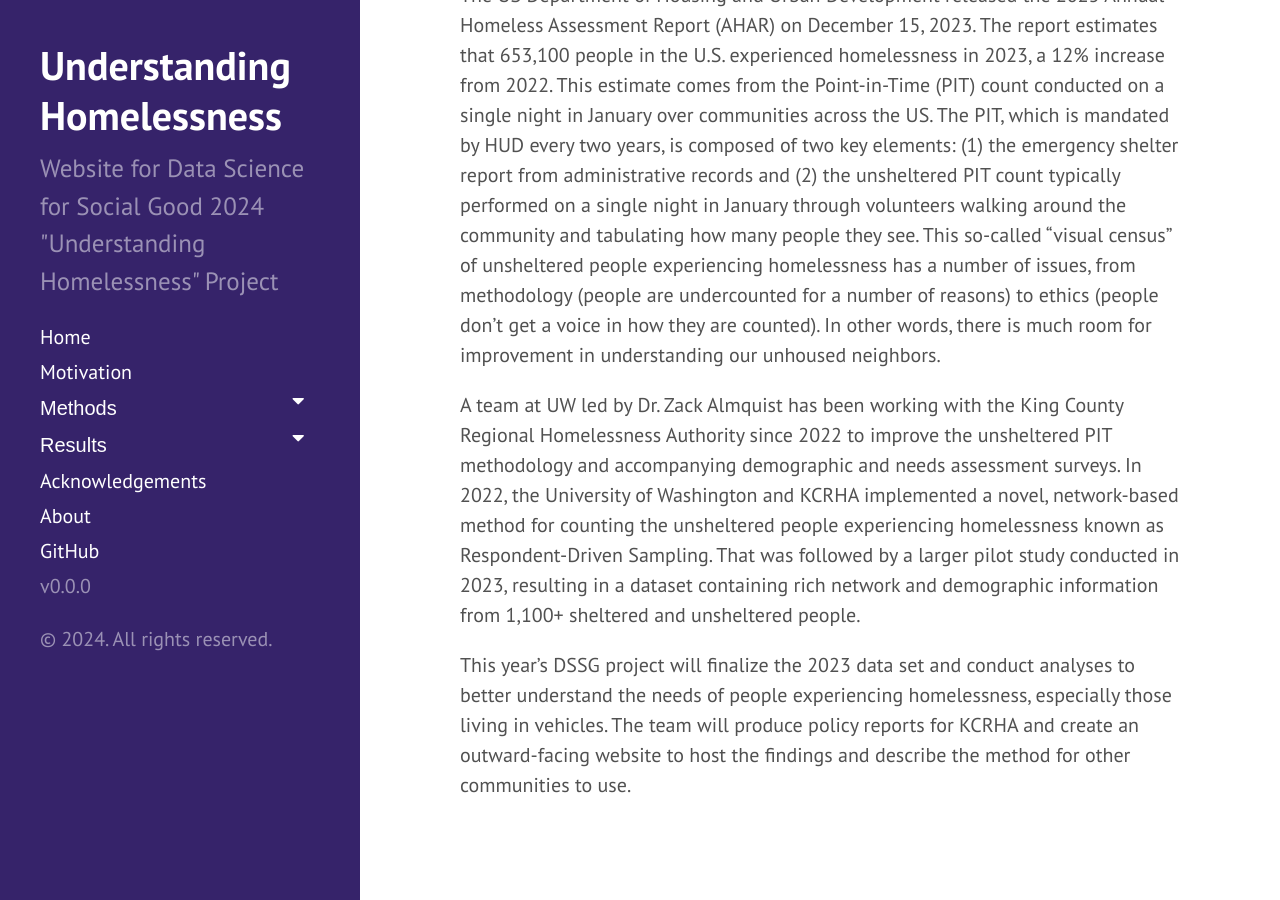
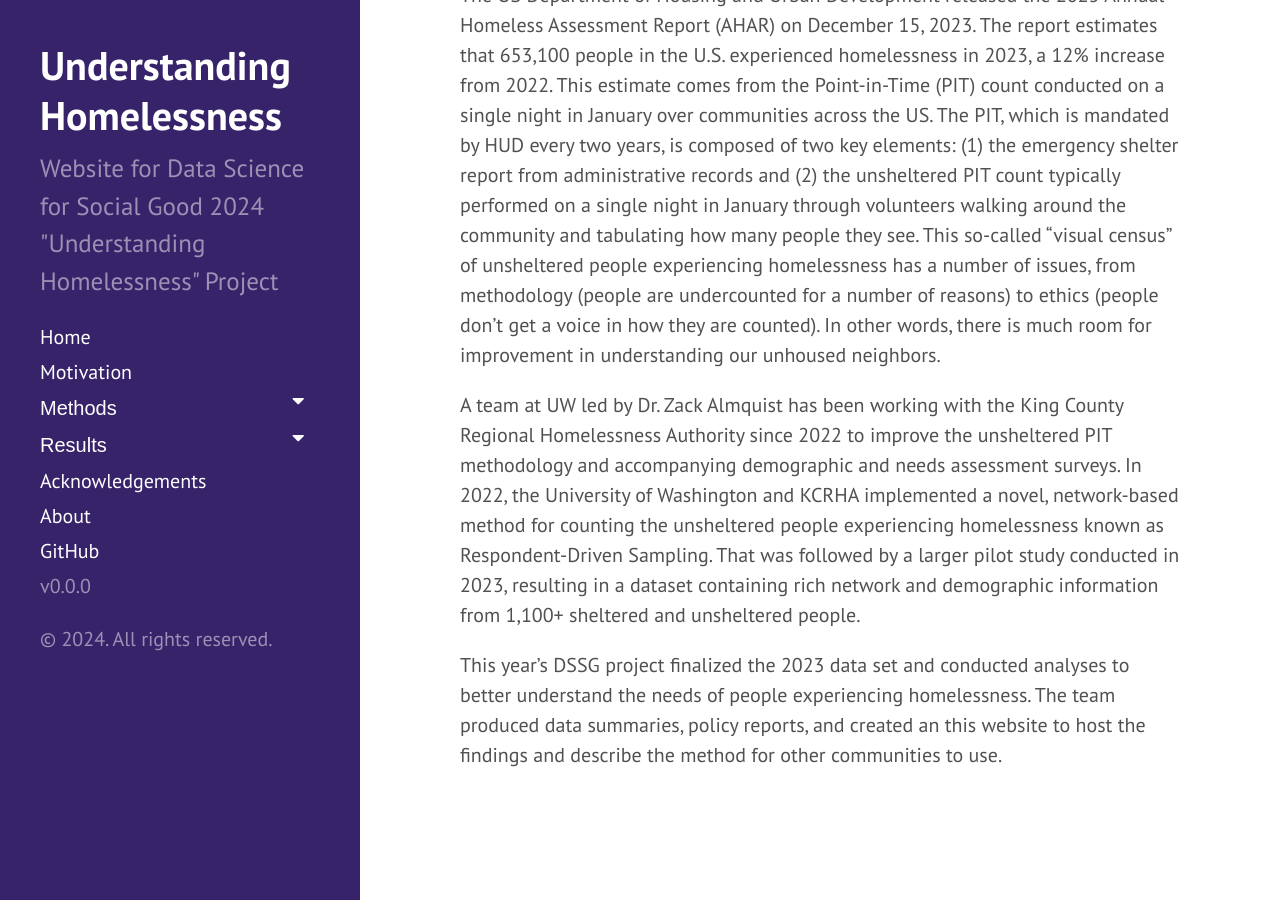
Before and after one commit to uwescience/DSSG2024_Understanding_Homelessness, a Jekyll site: the page built from index.md, in a window 1280 px wide and 900 px high, scrolled down 665 px. Built offline with Jekyll 4.4.1, drawn with Linux system fonts in a browser that asks for light colours; the list of posts is cut into pages by our own code.

Commit message:
Update index.md

```diff
--- a/index.md
+++ b/index.md
@@ -21,4 +21,4 @@ The US Department of Housing and Urban Development released the 2023 Annual Home
 
 A team at UW led by Dr. Zack Almquist has been working with the King County Regional Homelessness Authority since 2022 to improve the unsheltered PIT methodology and accompanying demographic and needs assessment surveys. In 2022, the University of Washington and KCRHA implemented a novel, network-based method for counting the unsheltered people experiencing homelessness known as Respondent-Driven Sampling. That was followed by a larger pilot study conducted in 2023, resulting in a dataset containing rich network and demographic information from 1,100+ sheltered and unsheltered people.
 
-This year’s DSSG project will finalize the 2023 data set and conduct analyses to better understand the needs of people experiencing homelessness, especially those living in vehicles. The team will produce policy reports for KCRHA and create an outward-facing website to host the findings and describe the method for other communities to use.
+This year’s DSSG project finalized the 2023 data set and conducted analyses to better understand the needs of people experiencing homelessness. The team produced data summaries, policy reports, and created an this website to host the findings and describe the method for other communities to use.
```
